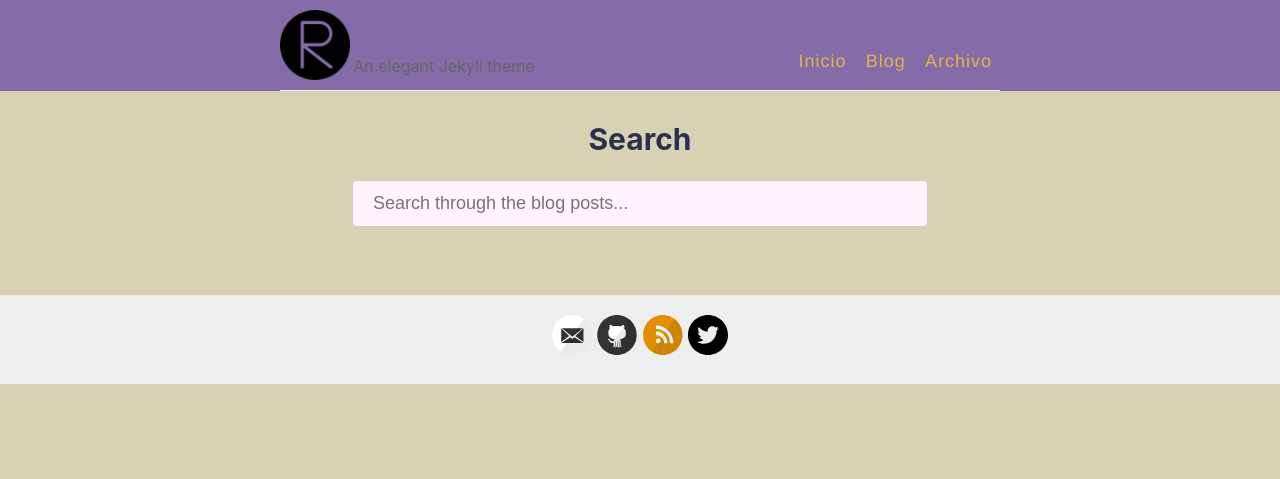
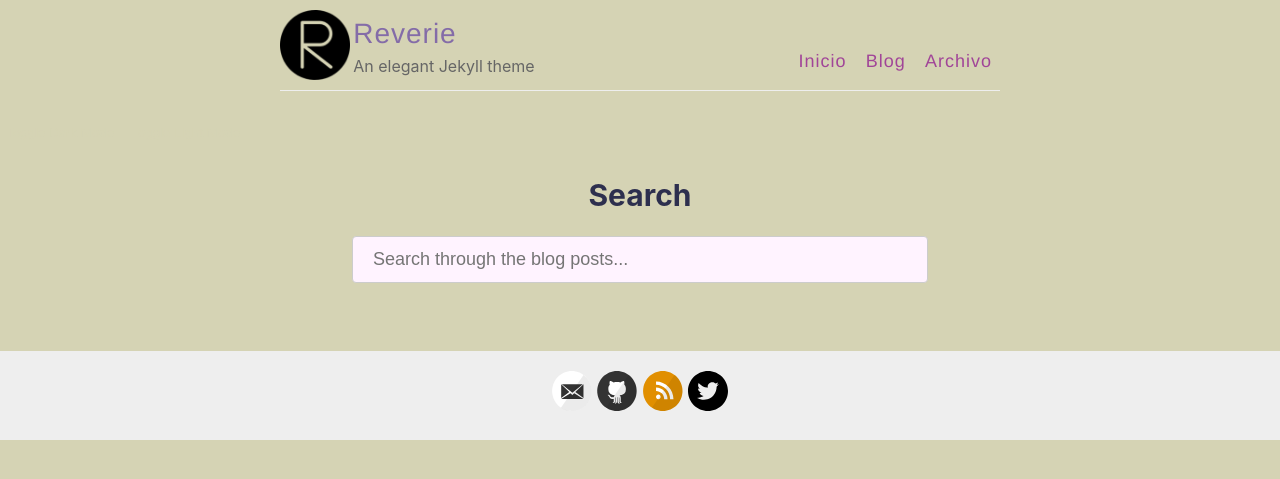
Before and after one commit to dfghjd/dfghjd.github.io, a Jekyll site: the page built from _pages/search.md, in a window 1280 px wide. Shown: the top 479 px of the page. Built offline with Jekyll 4.4.1, drawn with Linux system fonts in a browser that asks for light colours.

Commit message:
mode_t y mode_s

```diff
--- a/_includes/head.html
+++ b/_includes/head.html
@@ -10,4 +10,5 @@
     <meta name="theme-color" content="#000000">
     <link rel="icon" type="image/png" sizes="32x32" href="{{ site.baseurl }}/images/favicon-32x32.png">
     {% include analytics_head.html %}
+    {% include mode_script.html %}
 </head>
--- /dev/null
+++ b/_includes/mode_script.html
@@ -0,0 +1,71 @@
+<script>
+    let BeInclusive = {};
+
+BeInclusive.Utils = {
+  /**
+   * Set the current color scheme to the provided `currentTheme`, overriding the default
+   *
+   * @param {string} currentTheme
+   */
+  colorSchemeSet: function(currentTheme) {
+    let containerElement = document.getElementsByTagName("body")[0];
+    if (currentTheme == "dark") {
+      containerElement.dataset.colorScheme = "dark";
+    } else {
+      containerElement.dataset.colorScheme = "light";
+    }
+
+    localStorage.setItem("theme", currentTheme);
+
+    return currentTheme;
+  },
+  /**
+   * Triggers the color scheme setting when the OS `prefers-color-scheme` value changes
+   *
+   * @param {Event} e
+   */
+  colorSchemeTrigger: function(e) {
+    let prefersDarkScheme = e;
+
+    if (prefersDarkScheme.matches) {
+      return this.colorSchemeSet("dark");
+    } else {
+      return this.colorSchemeSet("light");
+    }
+  },
+  /**
+   * Initializes the color schene settings based on localStorage, defaults to
+   * `prefers-color-scheme` if no localStorage value is set.
+   */
+  colorSchemeInit: function() {
+    window
+      .matchMedia("(prefers-color-scheme: dark)")
+      .addEventListener("change", e => this.colorSchemeTrigger(e));
+
+    let currentTheme = localStorage.getItem("theme");
+
+    if (["dark", "light"].indexOf(currentTheme) == -1) {
+      return this.colorSchemeTrigger(
+        window.matchMedia("(prefers-color-scheme: dark)")
+      );
+    } else {
+      if (currentTheme == "dark") {
+        return this.colorSchemeSet("dark");
+      } else {
+        return this.colorSchemeSet("light");
+      }
+    }
+  },
+};
+
+// (This should be <body> or <html>, changed to section here so it can run in CodePen)
+let containerElement = document.getElementsByTagName("body")[0];
+let toggleDark = document.getElementById('dark-mode-toggle');
+let toggleLight = document.getElementById('light-mode-toggle');
+
+containerElement.classList.remove("no-js");
+toggleDark.addEventListener("click", e => BeInclusive.Utils.colorSchemeSet('dark'));
+toggleLight.addEventListener("click", e => BeInclusive.Utils.colorSchemeSet('light'));
+BeInclusive.Utils.colorSchemeInit();
+
+</script>
--- /dev/null
+++ b/_includes/mode_toggle.html
@@ -0,0 +1,6 @@
+<button id="dark-mode-toggle">Toggle Dark Mode</button>
+<button id="light-mode-toggle">Toggle Light Mode</button>
+
+<style>
+
+</style>
--- a/_layouts/default.html
+++ b/_layouts/default.html
@@ -25,6 +25,7 @@
       </div>
 
       <div class="wrapper-main">
+        {% include mode_toggle.html %}
         <div id="main" role="main" class="container">
           {{ content }}
         </div>
--- a/_sass/_variables.scss
+++ b/_sass/_variables.scss
@@ -57,7 +57,7 @@
 $c-dark-grey-light: lighten($c-dark-grey, 26%);
 $c-dark-bg: #2d2f4e;
 $c-dark-text: #d5d3b4;
-$c-link: #E0B44D;
+$c-dark-link: #E0B44D;
 
 :root {
   --c-primary: #{$c-primary};
@@ -73,3 +73,35 @@
   --c-text: #{$c-text};
   --c-link: #{$c-link};
 }
+
+
+/* ==========================================================================
+   Dark Mode Modifications (usually in a separate file, inline because of CodePen)
+   ========================================================================== */
+   @mixin dark-mode {
+    --c-primary: #{$c-dark-primary};
+    --c-primary-dark: #{$c-dark-primary-dark};
+    --c-primary-light: #{$c-dark-primary-light};
+    --c-secondary: #{$c-dark-secondary};
+    --c-secondary-dark: #{$c-dark-secondary-dark};
+    --c-secondary-light: #{$c-dark-secondary-light};
+    --c-grey: #{$c-dark-grey};
+    --c-grey-dark: #{$c-dark-grey-dark};
+    --c-grey-light: #{$c-dark-grey-light};
+    --c-bg: #{$c-dark-bg};
+    --c-text: #{$c-dark-text};
+    --c-link: #{$c-dark-link};
+  }
+
+/* ==========================================================================
+   Applying colors based on `prefers-color-scheme` first, then user selection in `data-color-scheme`
+   ========================================================================== */
+@media (prefers-color-scheme: dark) {
+  body.no-js {
+    @include dark-mode;
+  }
+}
+
+[data-color-scheme="dark"] {
+    @include dark-mode;
+}
--- a/assets/style.scss
+++ b/assets/style.scss
@@ -261,7 +261,7 @@
   //:D
   position: sticky;
   top: 0;
-  background-color: var(--c-primary);
+  background-color: var(--c-bg);
   max-height: 20vh;
   z-index: 7;
   @include mobile {
@@ -1048,3 +1048,10 @@
   left: 0;
   bottom: 0;
 }
+
+button{
+  border: 1 px var(--c-text);
+  outline: 0;
+  background-color: var(--c-bg);
+  color: var(--c-bg)
+}
```
